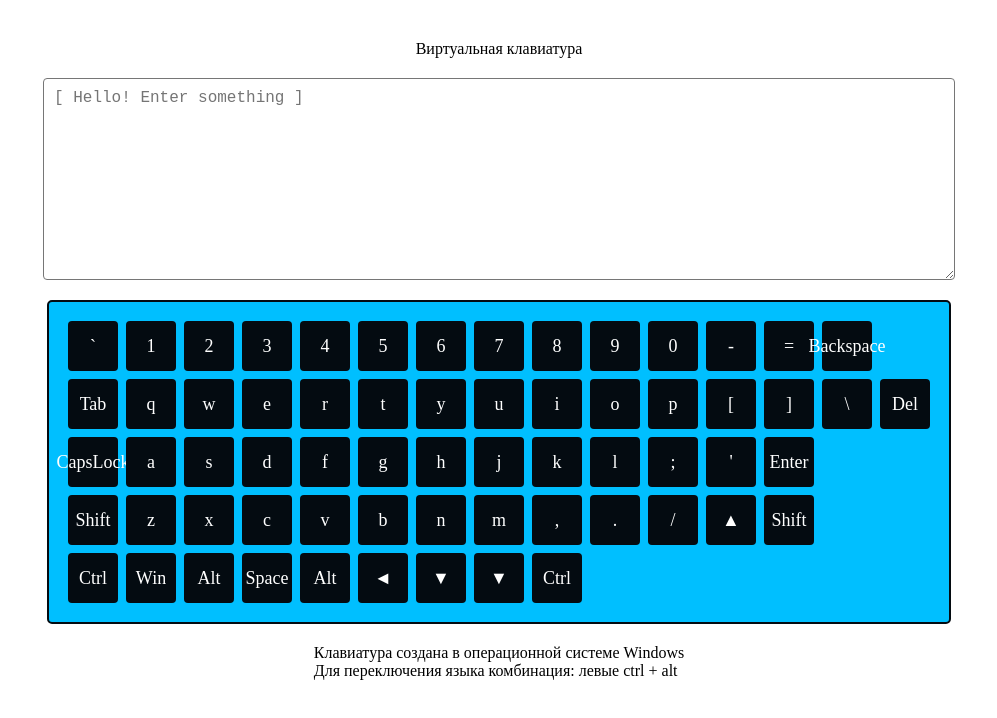
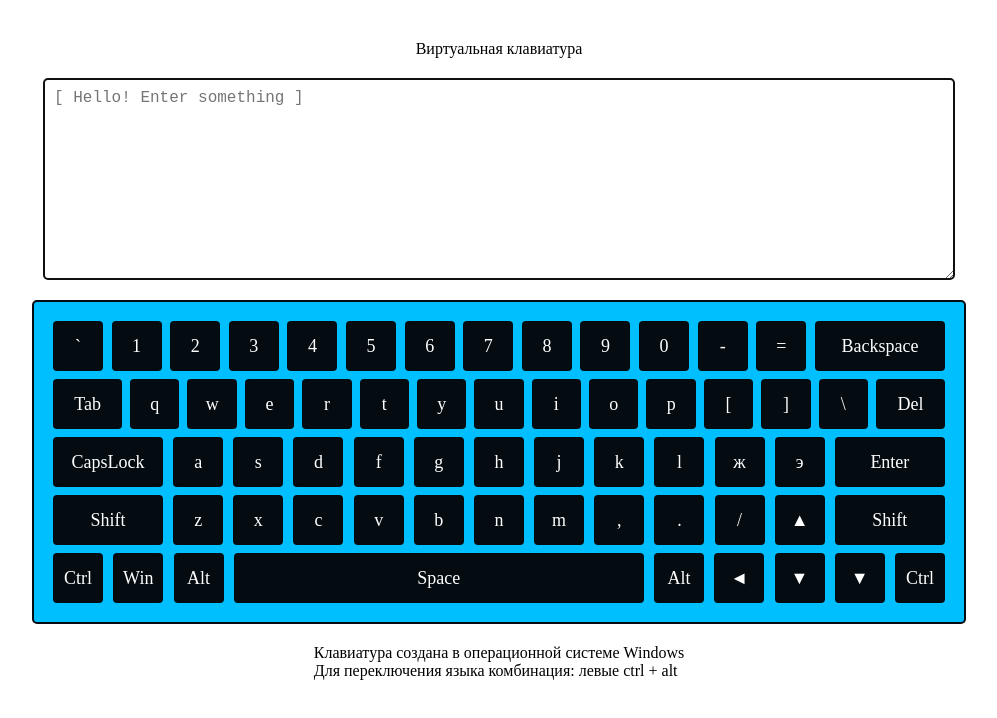
Before and after one commit to KrKate/virtual-keyboard, a website: page index.html in a window 1280 px wide. Shown: the whole page, without its empty margins (141-1138 px from the left). Drawn offline with Linux system fonts and the light colour scheme.

Commit message:
fix: fix styles for keys

```diff
--- a/script.js
+++ b/script.js
@@ -1,73 +1,73 @@
 const keyboardKeys = [
 
-  ['`', 'ё'],
-  ['1', '1'],
-  ['2', '2'],
-  ['3', '3'],
-  ['4', '4'],
-  ['5', '5'],
-  ['6', '6'],
-  ['7', '7'],
-  ['8', '8'],
-  ['9', '9'],
-  ['0', '0'],
-  ['-', '-'],
-  ['=', '='],
-  ['Backspace', 'Baskspace'],
+  ['backtick','`', 'ё'],
+  ['one','1', '1'],
+  ['two','2', '2'],
+  ['three','3', '3'],
+  ['four','4', '4'],
+  ['five','5', '5'],
+  ['six','6', '6'],
+  ['seven','7', '7'],
+  ['eight','8', '8'],
+  ['nine','9', '9'],
+  ['zero','0', '0'],
+  ['huphen','-', '-'],
+  ['equals','=', '='],
+  ['backspace','Backspace', 'Baskspace'],
 
-  ['Tab', 'Tab'],
-  ['q', 'й'],
-  ['w', 'ц'],
-  ['e', 'у'],
-  ['r', 'к'],
-  ['t', 'е'],
-  ['y', 'н'],
-  ['u', 'г'],
-  ['i', 'ш'],
-  ['o', 'щ'],
-  ['p', 'з'],
-  ['[', 'х'],
-  [']', 'ъ'],
-  ['\\', '3'],
-  ['Del', 'Del'],
+  ['tab','Tab', 'Tab'],
+  ['qKey','q', 'й'],
+  ['wKey','w', 'ц'],
+  ['eKey','e', 'у'],
+  ['rKey','r', 'к'],
+  ['tKey','t', 'е'],
+  ['yKey','y', 'н'],
+  ['uKey','u', 'г'],
+  ['iKey','i', 'ш'],
+  ['oKey','o', 'щ'],
+  ['pKey','p', 'з'],
+  ['square-bracket-right','[', 'х'],
+  ['square-bracket-left',']', 'ъ'],
+  ['slash-left','\\', '3'],
+  ['del','Del', 'Del'],
 
-  ['CapsLock', 'CapsLock'],
-  ['a', 'ф'],
-  ['s', 'ы'],
-  ['d', 'в'],
-  ['f', 'а'],
-  ['g', 'п'],
-  ['h', 'р'],
-  ['j', 'о'],
-  ['k', 'л'],
-  ['l', 'д'],
+  ['capslock','CapsLock', 'CapsLock'],
+  ['aKey','a', 'ф'],
+  ['sKey','s', 'ы'],
+  ['dKey','d', 'в'],
+  ['fKey','f', 'а'],
+  ['gKey','g', 'п'],
+  ['hKey','h', 'р'],
+  ['jKey','j', 'о'],
+  ['kKey','k', 'л'],
+  ['lKey','l', 'д'],
   [';', 'ж'],
   ["'", 'э'],
-  ['Enter', 'Enter'],
+  ['enter','Enter', 'Enter'],
 
-  ['Shift', 'Shift'],
-  ['z', 'я'],
-  ['x', 'ч'],
-  ['c', 'с'],
-  ['v', 'м'],
-  ['b', 'и'],
-  ['n', 'т'],
-  ['m', 'ь'],
-  [',', 'б'],
-  ['.', 'ю'],
-  ['/', '.'],
-  ['&#9650;', '&#9650;'],
-  ['Shift', 'Shift'],
+  ['shift-left','Shift', 'Shift'],
+  ['zKey','z', 'я'],
+  ['xKey','x', 'ч'],
+  ['cKey','c', 'с'],
+  ['vKey','v', 'м'],
+  ['bKey','b', 'и'],
+  ['nKey','n', 'т'],
+  ['mKey','m', 'ь'],
+  ['comma',',', 'б'],
+  ['dot','.', 'ю'],
+  ['slash-right','/', '.'],
+  ['up','&#9650;', '&#9650;'],
+  ['shift-right','Shift', 'Shift'],
 
-  ['Ctrl', 'Ctrl'],
+  ['ctrl-left','Ctrl', 'Ctrl'],
   ['Win', 'Win'],
-  ['Alt', 'Alt'],
-  ['Space', 'Space'],
-  ['Alt', 'Alt'],
-  ['&#9668;', '&#9668;'],
-  ['&#9660;', '&#9660'],
-  ['&#9660;', '&#9660'],
-  ['Ctrl', 'Ctrl']
+  ['alt-left','Alt', 'Alt'],
+  [ 'space','Space', 'Space'],
+  ['alt-right', 'Alt', 'Alt'],
+  ['left','&#9668;', '&#9668;'],
+  ['down', '&#9660;', '&#9660'],
+  ['right','&#9660;', '&#9660'],
+  ['ctrl-right','Ctrl', 'Ctrl']
 
 ];
 
@@ -79,6 +79,7 @@ document.body.prepend(header);
 const textarea = document.createElement('textarea');
 textarea.className = 'textarea';
 textarea.placeholder = '[ Hello! Enter something ]';
+textarea.autofocus = true;
 header.after(textarea);
 
 const keyboard = document.createElement('div');
@@ -116,35 +117,40 @@ function createKeyboard() {
     row1.append(key);
     row1.classList = 'row';
     key.className = 'key';
-    key.innerHTML = keyboardKeys[i][0];
+    key.id = keyboardKeys[i][0];
+    key.innerHTML = keyboardKeys[i][1];
   }
   for (let i = 14; i < 29; i += 1) {
     const key = document.createElement('span');
     row2.append(key);
     row2.classList = 'row';
     key.className = 'key';
-    key.innerHTML = keyboardKeys[i][0];
+    key.id = keyboardKeys[i][0];
+    key.innerHTML = keyboardKeys[i][1];
   }
   for (let i = 29; i < 42; i += 1) {
     const key = document.createElement('span');
     row3.append(key);
     row3.classList = 'row';
     key.className = 'key';
-    key.innerHTML = keyboardKeys[i][0];
+    key.id = keyboardKeys[i][0];
+    key.innerHTML = keyboardKeys[i][1];
   }
   for (let i = 42; i < 55; i += 1) {
     const key = document.createElement('span');
     row4.append(key);
     row4.classList = 'row';
     key.className = 'key';
-    key.innerHTML = keyboardKeys[i][0];
+    key.id = keyboardKeys[i][0];
+    key.innerHTML = keyboardKeys[i][1];
   }
   for (let i = 55; i < 64; i += 1) {
     const key = document.createElement('span');
     row5.append(key);
     row5.classList = 'row';
     key.className = 'key';
-    key.innerHTML = keyboardKeys[i][0];
+    key.id = keyboardKeys[i][0];
+    key.innerHTML = keyboardKeys[i][1];
   }
 }
 
--- a/styles.css
+++ b/styles.css
@@ -34,11 +34,12 @@
     padding: 15px;
     border-radius: 5px;
     border: 2px solid #040b11;
+    max-width: 900px;
 }
 
 .row {
   display: flex;
-  align-items: baseline;
+  justify-content: space-between;
 }
 
 .space {
@@ -53,3 +54,23 @@
     padding: 10px;
     border-radius: 4px;
 }
+
+.key#space {
+    width: 400px;
+}
+
+.key#capslock,
+.key#shift-right,
+.key#shift-left,
+.key#enter {
+    width: 100px;
+}
+
+.key#backspace {
+    width: 120px;
+}
+
+.key#tab,
+.key#del {
+    width: 60px;
+}
```
